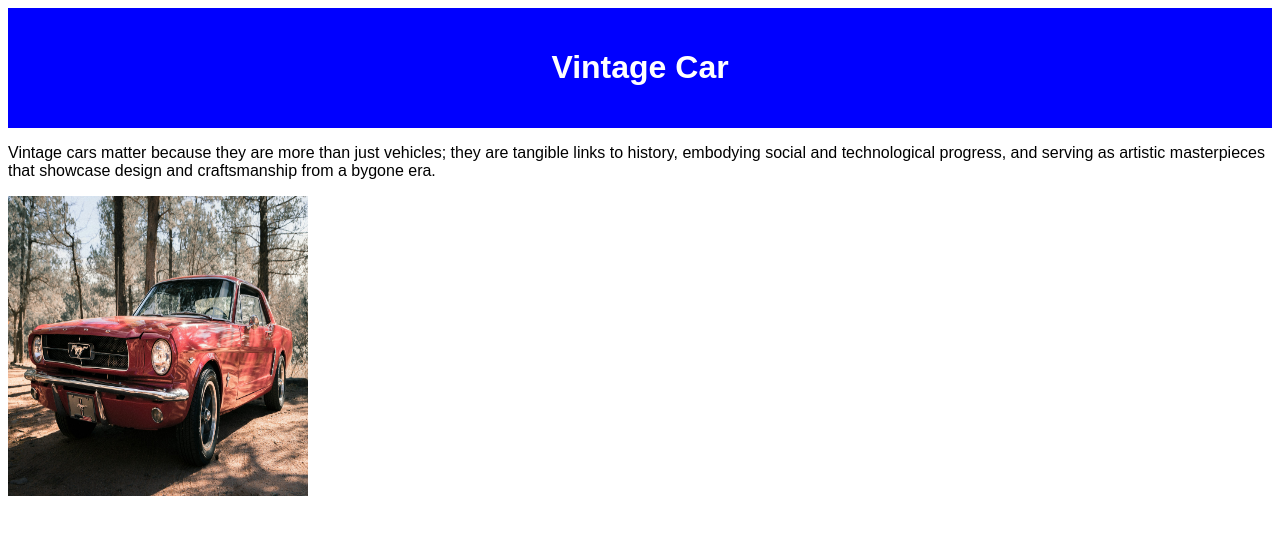
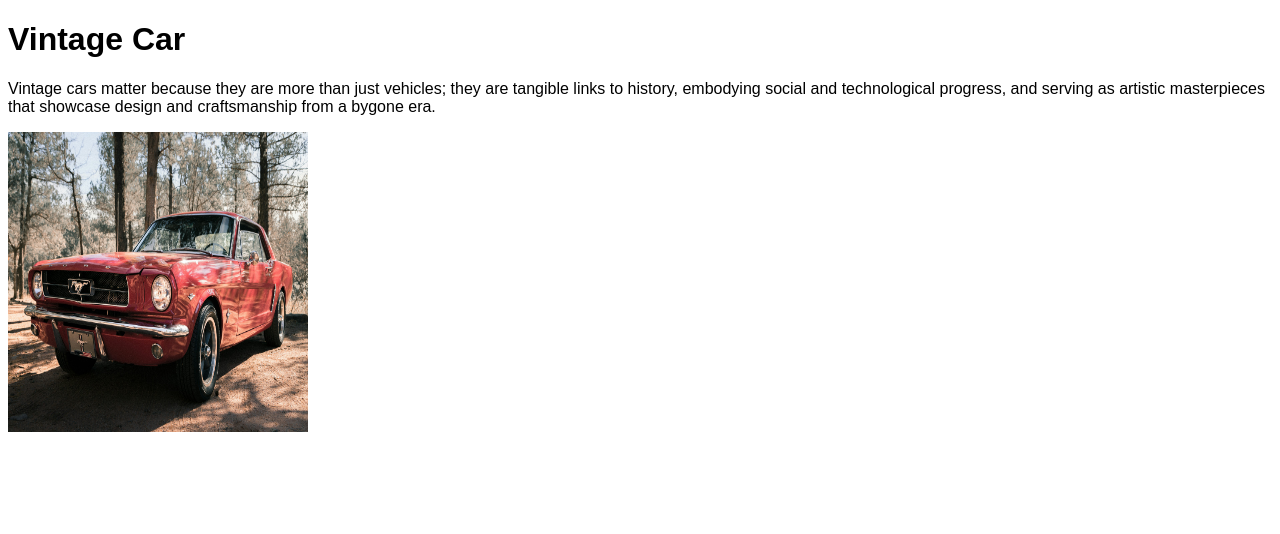
Before and after one commit to HepsibaMaddala114/web-application, a plain HTML site: page index.html in a window 1280 px wide. Drawn offline with Linux system fonts and the light colour scheme.

Commit message:
Update index.html

```diff
--- a/index.html
+++ b/index.html
@@ -4,11 +4,11 @@
     <title>Vintage Cars</title>
     <style>
         body { font-family: Arial }
-        header { background: blue; color: white; text-align: center; padding: 20px; }
+        header { background: red; color: white; text-align: center; padding: 20px; }
     </style>
 </head>
 <body>
-    <header><h1>Vintage Car</h1></header>
+    <h1>Vintage Car</h1>
     <p>Vintage cars matter because they are more than just vehicles; they are tangible links to history, embodying social and technological progress, and serving as artistic masterpieces that showcase design and craftsmanship from a bygone era. </p>
 
     <div class="car">
```
